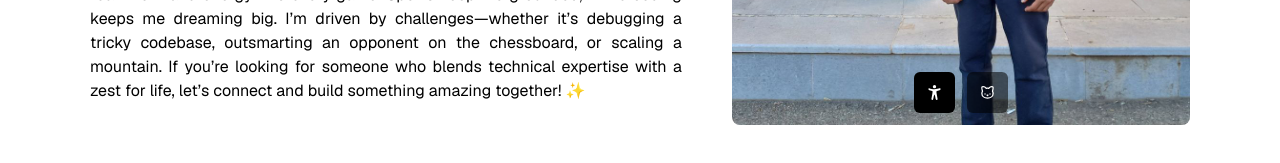
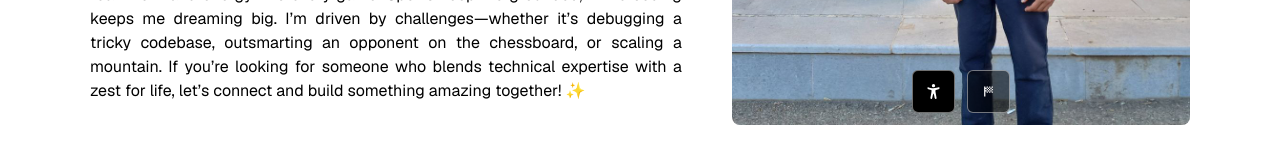
Before and after one commit to ParsaProg/portfolio, a Next.js app: page / in a window 1280 px wide. Shown: the part 1030-1193 px from the top of the page. Built offline with nearby package versions, Linux system fonts and the light colour scheme.

Commit message:
change the selection settings . color and background color

```diff
--- a/app/ThemeWrapper.tsx
+++ b/app/ThemeWrapper.tsx
@@ -22,6 +22,7 @@ export default function ThemeWrapper({
     return <>{children}</>;
   }
 
+
   return (
     <div
       style={
--- a/app/globals.css
+++ b/app/globals.css
@@ -4,4 +4,5 @@
 
 *::selection {
   background-color: #064a56;
+  color: white;
 }
--- a/app/page.tsx
+++ b/app/page.tsx
@@ -3,7 +3,6 @@ import Link from "next/link";
 import useTitle from "./hooks/useTitle";
 import { FaGithub } from "react-icons/fa";
 import { IoAccessibility } from "react-icons/io5";
-import { LuCat } from "react-icons/lu";
 import { useEffect, useState } from "react";
 import { useTheme } from "next-themes";
 import { AnimatePresence, motion } from "framer-motion";
@@ -11,6 +10,7 @@ import { usePathname } from "next/navigation";
 import CatImage from "../public/IMG_20241227_163947.jpg";
 import ParsaShaabaniImage from "../public/photo_2025-02-17_21-51-13.jpg";
 import "../styles/homepage_res.css";
+import { MdSportsScore } from "react-icons/md";
 
 export default function Home() {
   const [imageIndex, setImageIndex] = useState(0);
@@ -86,8 +86,8 @@ export default function Home() {
           </a>
         </div>
       </section>
-      <section className="z-20 main-info-section border-t-[1px] relative border-t-neutral-700 md:mt-[150px] mt-[50px]">
-        <div className="absolute left-0 top-0 h-96 w-full -translate-y-full [background-image:radial-gradient(closest-side,rgba(123,175,224,0.12)_0%,transparent_100%)]"></div>
+      <section className="z-20 overflow-hidden main-info-section border-t-[1px] relative border-t-neutral-700 md:mt-[150px] mt-[50px]">
+        <div className="absolute left-0 top-40 h-96 w-full -translate-y-full [background-image:radial-gradient(closest-side,rgba(123,175,224,0.12)_0%,transparent_100%)]"></div>
         <h5 className="text-[#60a5fa] text-xl mt-5">AboutMe</h5>
         <h1 className="font-bold text-3xl mt-3">
           Programmer & Web developer & Software developer
@@ -166,7 +166,7 @@ export default function Home() {
                 onClick={() => setImageIndex(0)}
                 className={`cursor-pointer hover:opacity-[0.9] transition-all duration-200 ${
                   imageIndex === 0 ? "bg-black" : "bg-[#0000008b]"
-                } p-[13px] rounded-md text-white m-auto`}
+                } p-[13px] rounded-md text-white m-auto border-[0.5px] border-[#ffffff6f]`}
               >
                 <IoAccessibility size={15} />
               </div>
@@ -174,9 +174,9 @@ export default function Home() {
                 onClick={() => setImageIndex(1)}
                 className={`cursor-pointer hover:opacity-[0.9] transition-all duration-200 ${
                   imageIndex === 1 ? "bg-black" : "bg-[#0000008b]"
-                } p-[13px] rounded-md text-white m-auto`}
+                } p-[13px] rounded-md text-white m-auto border-[0.5px] border-[#ffffff6f]`}
               >
-                <LuCat size={15} />
+                <MdSportsScore size={15} />
               </div>
             </div>
           </div>
```
